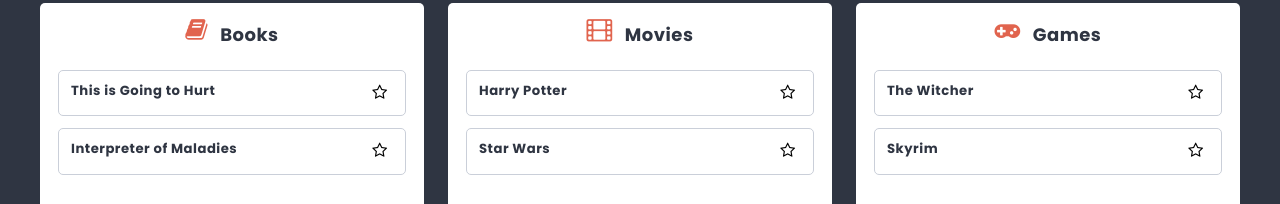
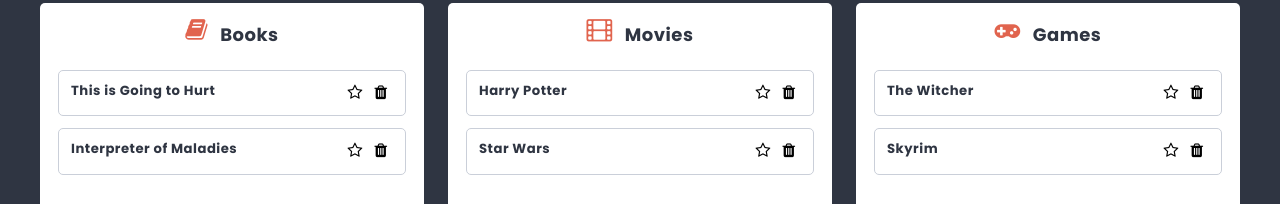
Before and after one commit to JankiJans/ReactApp, a React (Create React App) app: page /list/1 in a window 1280 px wide. Shown: the part 424-628 px from the top of the page. Built offline with nearby package versions, Linux system fonts and the light colour scheme.

Commit message:
add remove button(error)

```diff
--- a/src/components/Card/Card.js
+++ b/src/components/Card/Card.js
@@ -2,9 +2,9 @@
 import clsx from 'clsx';
 import { useDispatch } from 'react-redux';
 import { toggleCardFavorite } from '../../redux/cardsRedux';
+import DeleteCard from '../DeleteCard/DeleteCard';
 
-const Card = props => {
-
+const Card = (props) => {
   const dispatch = useDispatch();
 
   const handleFavorite = (e) => {
@@ -13,7 +13,17 @@
   };
 
   return (
-    <li className={styles.card}>{props.title}<button className={clsx(styles.button, props.isFavorite && styles.isActive)} onClick={handleFavorite}><i className={'fa fa-star-o'}/></button></li>
+    <div>
+      <li className={styles.card}>
+        <span className={styles.cardTitle}>{props.title}</span>
+        <div>
+          <button className={clsx(styles.button, props.isFavorite && styles.isActive)} onClick={handleFavorite}>
+            <i className={'fa fa-star-o'} />
+          </button>
+          <DeleteCard id={props.id} />
+        </div>
+      </li>
+    </div>
   );
 };
 
--- /dev/null
+++ b/src/components/DeleteCard/DeleteCard.js
@@ -0,0 +1,19 @@
+import styles from './DeleteCard.module.scss';
+import { useDispatch } from 'react-redux';
+import { removeCard } from '../../redux/cardsRedux';
+
+const DeleteCard = props => {
+
+  const dispatch = useDispatch();
+
+  const handleRemove = (e) => {
+    e.preventDefault();
+    dispatch(removeCard(props.id));
+  };
+
+  return (
+    <button className={styles.removeButton} onClick={handleRemove}><i className={'fa fa-trash'}/></button>
+  );
+};
+
+export default DeleteCard;
--- /dev/null
+++ b/src/components/DeleteCard/DeleteCard.module.scss
@@ -0,0 +1,10 @@
+.removeButton {
+    border: none;
+    cursor: pointer;
+    background-color: white;
+    font-size: 16px;
+    :hover{
+        transform: scale(1.5);
+        transition: 1s;
+    }
+}
--- a/src/redux/cardsRedux.js
+++ b/src/redux/cardsRedux.js
@@ -8,10 +8,12 @@
 const createActionName = actionName => `app/lists/${actionName}`;
 const ADD_CARD = createActionName('ADD_CARD');
 const TOGGLE_CARD_FAVORITE = createActionName('TOGGLE_CARD_FAVORITE');
+const REMOVE_CARD = createActionName('REMOVE_CARD');
 
 //action creators
 export const addCard = (newCard) => ({ type: ADD_CARD, newCard });
 export const toggleCardFavorite = (payload) => ({ type: TOGGLE_CARD_FAVORITE, payload });
+export const removeCard = (payload) => ({ type: REMOVE_CARD, payload });
 
 const cardsReducer = (statePart = [], action) => {
   switch (action.type) {
@@ -19,6 +21,8 @@
       return [...statePart, { ...action.newCard }];
     case TOGGLE_CARD_FAVORITE:
       return statePart.map((card) => (card.id === action.payload ? { ...card, isFavorite: !card.isFavorite } : card));
+    case REMOVE_CARD:
+      return statePart.filter((card) => card.id !== action.payload);
     default:
       return statePart;
   }
```
Also changed, not shown: src/components/Favorite/Favorite.js (line endings or trailing spaces).
